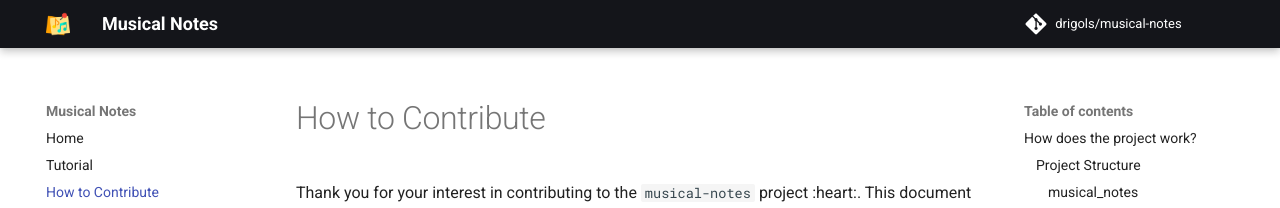
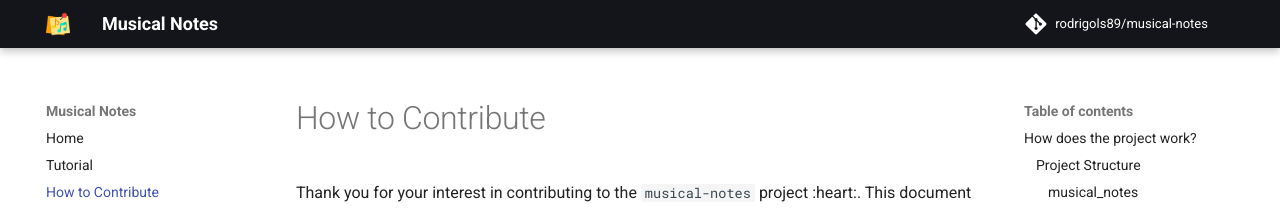
Before and after one commit to rodrigols89/musical-notes, an MkDocs documentation site: the page built from docs/02_contrib.md, in a window 1280 px wide. Shown: the top 208 px of the page. Built offline with MkDocs 1.6.1 and Material for MkDocs 9.7.7, drawn with Linux system fonts in a browser that asks for light colours; comment, search, counter and statistics services are not loaded.

Commit message:
Update mkdocs.yml

```diff
--- a/mkdocs.yml
+++ b/mkdocs.yml
@@ -1,6 +1,6 @@
 site_name: Musical Notes
-repo_url: https://github.com/drigols/musical-notes
-repo_name: drigols/musical-notes
+repo_url: https://github.com/rodrigols89/musical-notes
+repo_name: rodrigols89/musical-notes
 edit_uri: tree/master/docs
 
 theme:
```
